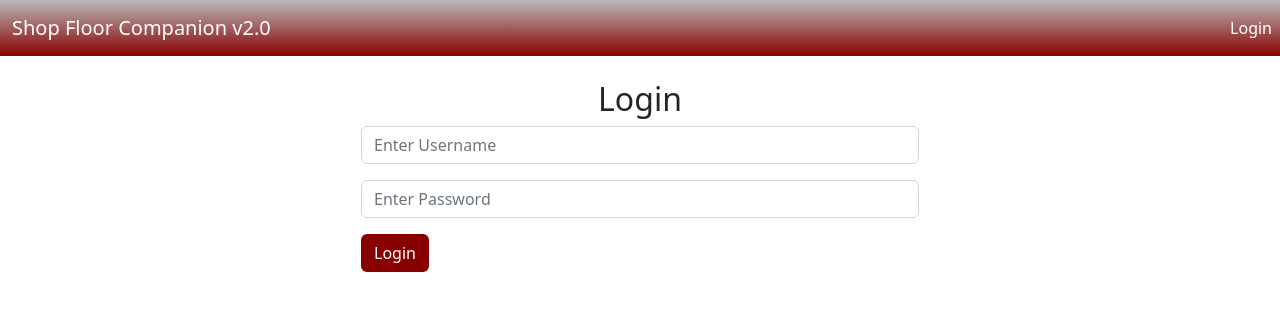
After one commit to Uncreate/SFC-2.0, a Django app: template ShopFloorCompanion/authenticate/templates/authenticate/login.html in a window 1280 px wide. The commit adds this page. Shown: the top 311 px of the page. Run offline with Django 4.2, Linux system fonts and the light colour scheme; the template is opened without the code that fills it, so the values that code supplies are empty.

Commit message:
Added user login/logout

```diff
--- a/ShopFloorCompanion/authenticate/templates/authenticate/base.html
+++ b/ShopFloorCompanion/authenticate/templates/authenticate/base.html
@@ -3,19 +3,56 @@
  <head>
    <meta charset="utf-8">
    <meta name="viewport" content="width=device-width, initial-scale=1">
-   <title>Bootstrap demo</title>
+   <title>Shop Floor Companion v2.0</title>
+   <script src="https://cdn.jsdelivr.net/npm/bootstrap@5.2.3/dist/js/bootstrap.min.js" integrity="sha384-cuYeSxntonz0PPNlHhBs68uyIAVpIIOZZ5JqeqvYYIcEL727kskC66kF92t6Xl2V" crossorigin="anonymous"></script>
    <link href="https://cdn.jsdelivr.net/npm/bootstrap@5.2.3/dist/css/bootstrap.min.css" rel="stylesheet" integrity="sha384-rbsA2VBKQhggwzxH7pPCaAqO46MgnOM80zW1RWuH61DGLwZJEdK2Kadq2F9CUG65" crossorigin="anonymous">
+   <script src="https://cdn.jsdelivr.net/npm/@popperjs/core@2.11.6/dist/umd/popper.min.js" integrity="sha384-oBqDVmMz9ATKxIep9tiCxS/Z9fNfEXiDAYTujMAeBAsjFuCZSmKbSSUnQlmh/jp3" crossorigin="anonymous"></script>
+
  </head>
  <body>
-         <br/>
-         <div class="container">
 
+        <nav class="navbar navbar-expand-lg" style="background: #880000; background: linear-gradient(to top, #880000 0%, #BABABA 100%);">
+                <div class="container-fluid">
+                        <a class="navbar-brand" href="{% url 'home' %}" style="color: White">Shop Floor Companion v2.0</a>
+                        <button class="navbar-toggler" type="button" data-bs-toggle="collapse" data-bs-target="#navbarSupportedContent" aria-controls="navbarSupportedContent" aria-expanded="false" aria-label="Toggle navigation">
+                        <span class="navbar-toggler-icon"></span>
+                        </button>
+                </div>
+
+                <div class="collapse navbar-collapse" id="navbarSupportedContent">
+                        <ul class="nav navbar-nav navbar-right" >
+                        {% if user.is_authenticated %}
+
+                        <li class="nav-item">
+                          <a class="nav-link" href="#"style="color: White">Welcome, {{user.first_name}}</a>
+                        </li>
+                        <li class="nav-item">
+                          <a class="nav-link" href="/logout"style="color: White">Logout</a>
+                        </li>
+                        {% else %}
+                        <li class="nav-item">
+                        <a class="nav-link" href="{% url 'login' %}" style="color: White">Login</a>
+                        {% endif %}
+                        </li>
+                        </ul>
+                </div>
+        </nav>
+         <br>
+         <div class="container" >
+                 {% if messages %}
+                        {% for message in messages %}
+                        <div class="alert alert-warning alert-dismissible fade show" role="alert">
+                                <button type="button" class="btn-close" data-bs-dismiss="alert" aria-label="X"></button>
+                        {{ message }}
+                        </div>
+                        {% endfor %}
+                {% endif %}
+                 {% block content %}
+
+                 {% endblock %}
          </div>
 
-   {% block content %}
 
-   {% endblock %}
-   <script src="https://cdn.jsdelivr.net/npm/@popperjs/core@2.11.6/dist/umd/popper.min.js" integrity="sha384-oBqDVmMz9ATKxIep9tiCxS/Z9fNfEXiDAYTujMAeBAsjFuCZSmKbSSUnQlmh/jp3" crossorigin="anonymous"></script>
-<script src="https://cdn.jsdelivr.net/npm/bootstrap@5.2.3/dist/js/bootstrap.min.js" integrity="sha384-cuYeSxntonz0PPNlHhBs68uyIAVpIIOZZ5JqeqvYYIcEL727kskC66kF92t6Xl2V" crossorigin="anonymous"></script>
+
  </body>
 </html>
--- /dev/null
+++ b/ShopFloorCompanion/authenticate/templates/authenticate/login.html
@@ -0,0 +1,22 @@
+{% extends 'authenticate/base.html' %}
+
+{% block content %}
+
+<h2 class="text-center">Login</h2>
+<div class="col-md-6 offset-md-3">
+        <form method="POST">
+                {% csrf_token %}
+          <div class="mb-3">
+
+            <input type="text" class="form-control" placeholder="Enter Username" name="username">
+
+          </div>
+          <div class="mb-3">
+
+            <input type="password" class="form-control" placeholder="Enter Password" name="password">
+          </div>
+
+          <button type="submit" class="btn" style="background-color: #880000; color: white">Login</button>
+        </form>
+</div>
+{% endblock %}
--- a/ShopFloorCompanion/authenticate/urls.py
+++ b/ShopFloorCompanion/authenticate/urls.py
@@ -2,5 +2,7 @@ from django.urls import path
 from . import views
 
 urlpatterns = [
-    path('',views.home, name='home'),
+    path('', views.home, name='home'),
+    path('login/', views.login_user, name='login'),
+    path('logout/', views.logout_user, name='logout'),
 ]
```
Also changed, not shown: ShopFloorCompanion/authenticate/templates/authenticate/home.html (+9 -0 lines), ShopFloorCompanion/authenticate/views.py (+25 -2 lines), ShopFloorCompanion/db.sqlite3.
